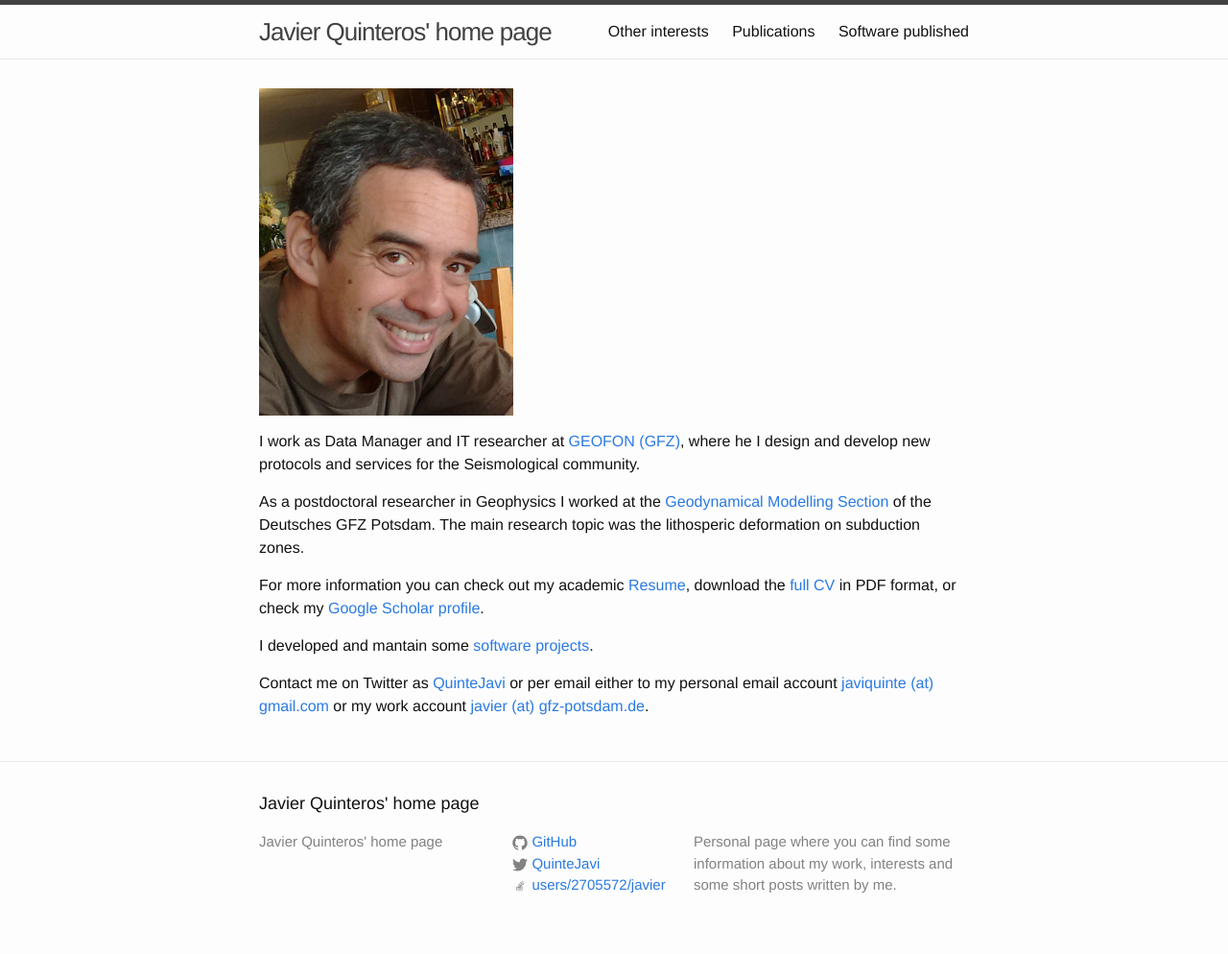
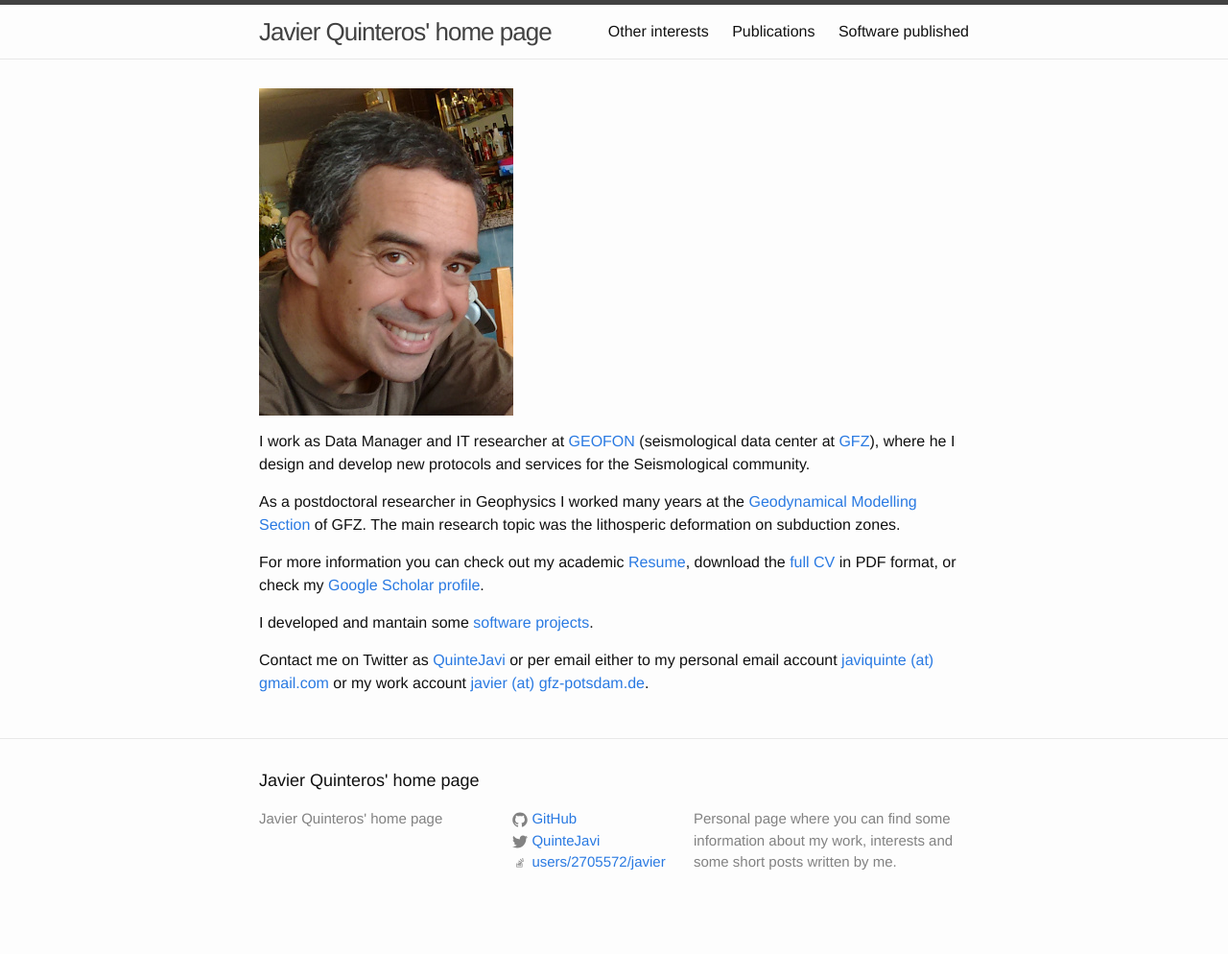
Before and after one commit to javiquinte/javiquinte.github.io, a Jekyll site: the page built from index.md, in a window 1280 px wide. Shown: the whole page at 96% size. Built offline with Jekyll 4.4.1, drawn with Linux system fonts in a browser that asks for light colours; after the commit the page ends 970 px from its top, so only the background shows below that.

Commit message:
Minor changes in main text.

```diff
--- a/index.md
+++ b/index.md
@@ -4,14 +4,15 @@ layout: default
 
 ![Profile photo]({{ site.baseurl }}/img/javier.jpg)
 
-I work as Data Manager and IT researcher at [GEOFON
-(GFZ)](http://geofon.gfz-potsdam.de), where he I design and develop new
-protocols and services for the Seismological community.
+I work as Data Manager and IT researcher at
+[GEOFON](http://geofon.gfz-potsdam.de) (seismological data center at
+[GFZ](http://www.gfz-potsdam.de)), where he I design and develop new protocols
+and services for the Seismological community.
 
-As a postdoctoral researcher in Geophysics I worked at the [Geodynamical
-Modelling Section](http://www.gfz-potsdam.de/en/section/geodynamic-modeling/) of
-the Deutsches GFZ Potsdam. The main research topic was the lithosperic
-deformation on subduction zones.
+As a postdoctoral researcher in Geophysics I worked many years at the
+[Geodynamical Modelling
+Section](http://www.gfz-potsdam.de/en/section/geodynamic-modeling/) of GFZ. The
+main research topic was the lithosperic deformation on subduction zones.
 
 For more information you can check out my academic [Resume](/resume.html),
 download the [full CV](/static/Quinteros-CV.pdf) in PDF format, or check my
```
